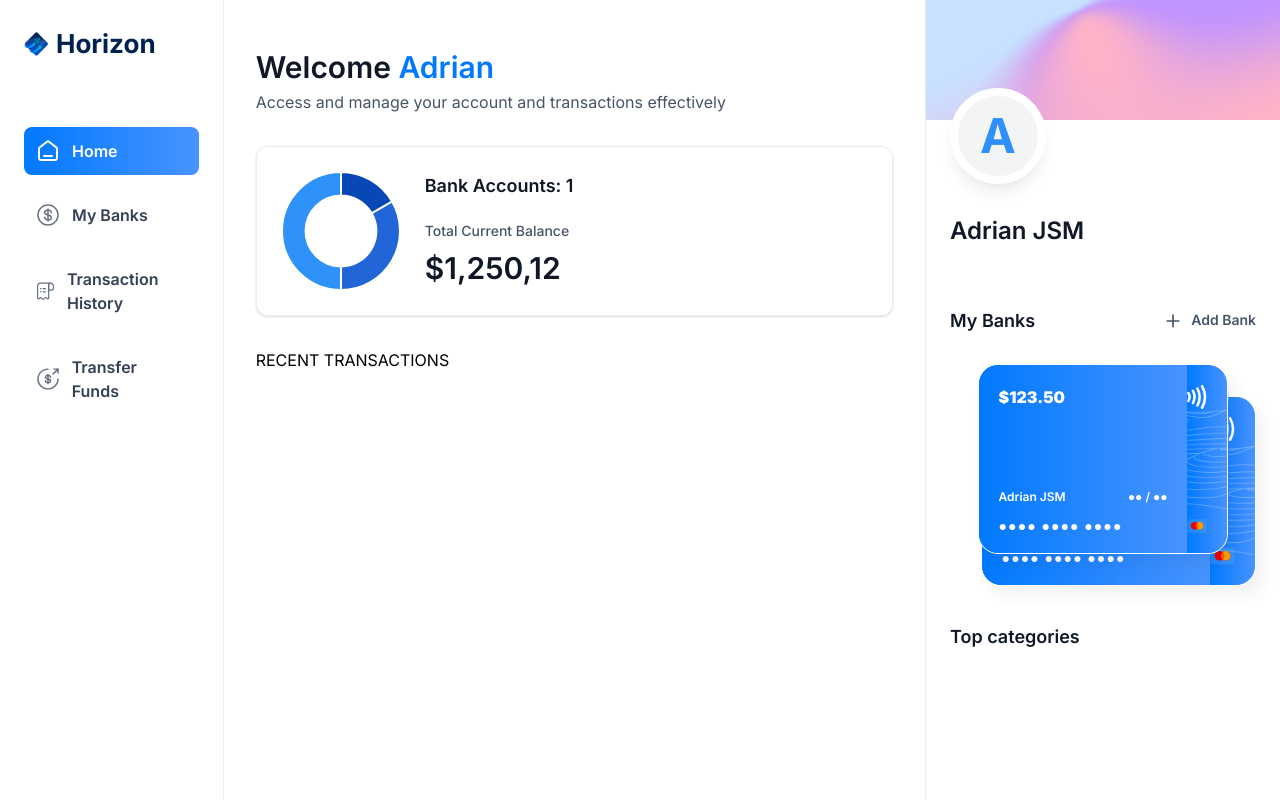
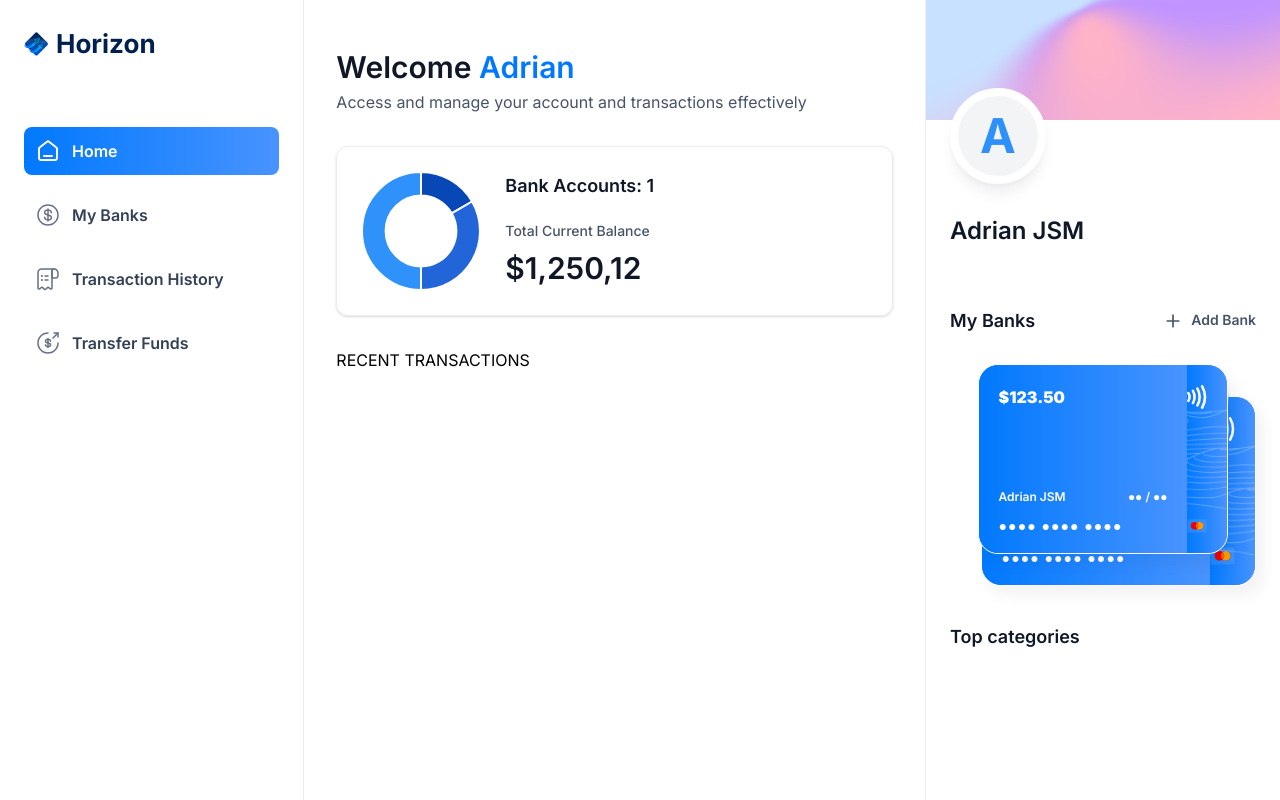
Before and after one commit to jjlim7/finance-management-app, a Next.js app: page / in a window 1280 px wide. Built offline with nearby package versions, Linux system fonts and the light colour scheme.

Commit message:
[Bugfix] Update sidebar maxwidth for >XL

```diff
--- a/app/globals.css
+++ b/app/globals.css
@@ -365,7 +365,7 @@
 
   /* Sidebar */
   .sidebar {
-    @apply sticky left-0 top-0 flex h-screen w-fit flex-col  justify-between border-r border-gray-200 bg-white pt-8 text-white max-md:hidden sm:p-4 xl:p-6 2xl:w-[355px];
+    @apply sticky left-0 top-0 flex h-screen w-fit xl:w-96 flex-col  justify-between border-r border-gray-200 bg-white pt-8 text-white max-md:hidden sm:p-4 xl:p-6 2xl:w-[355px];
   }
 
   .sidebar-logo {
```
